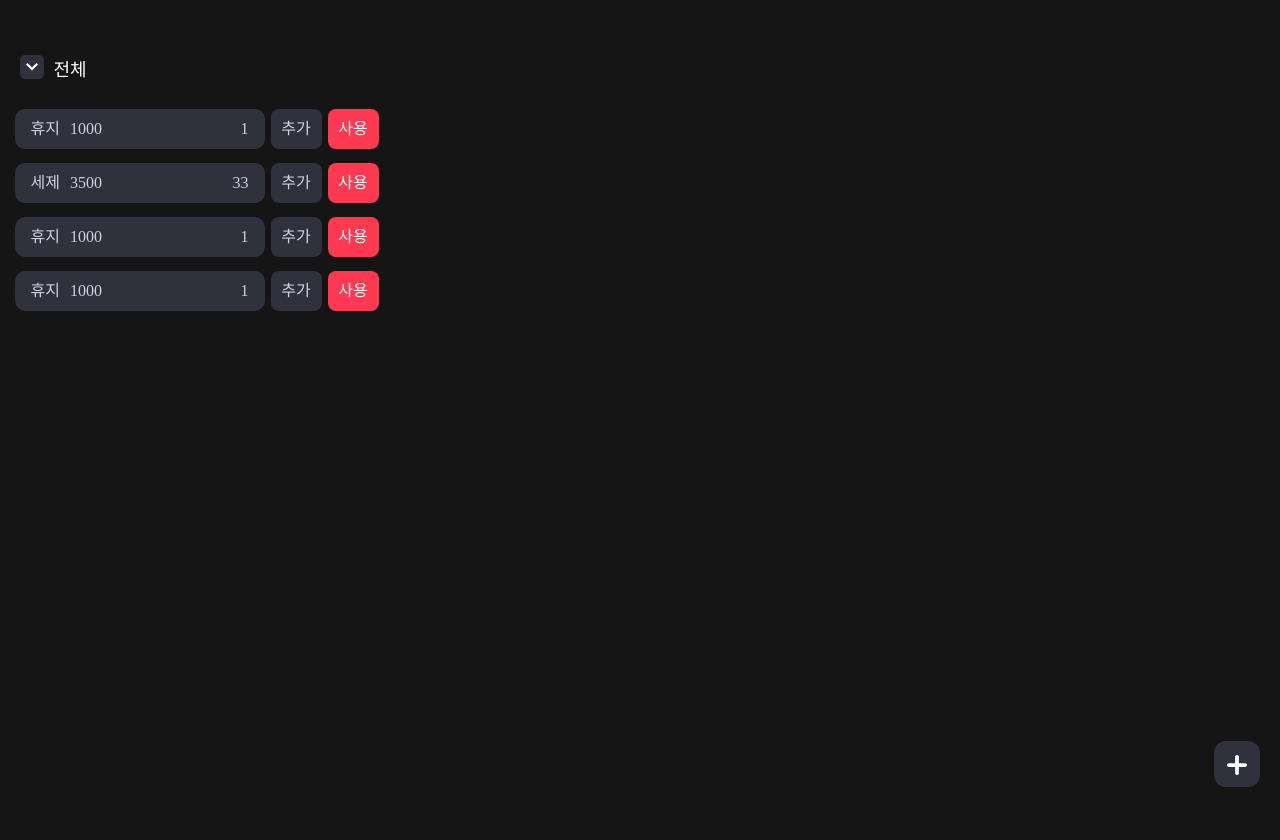
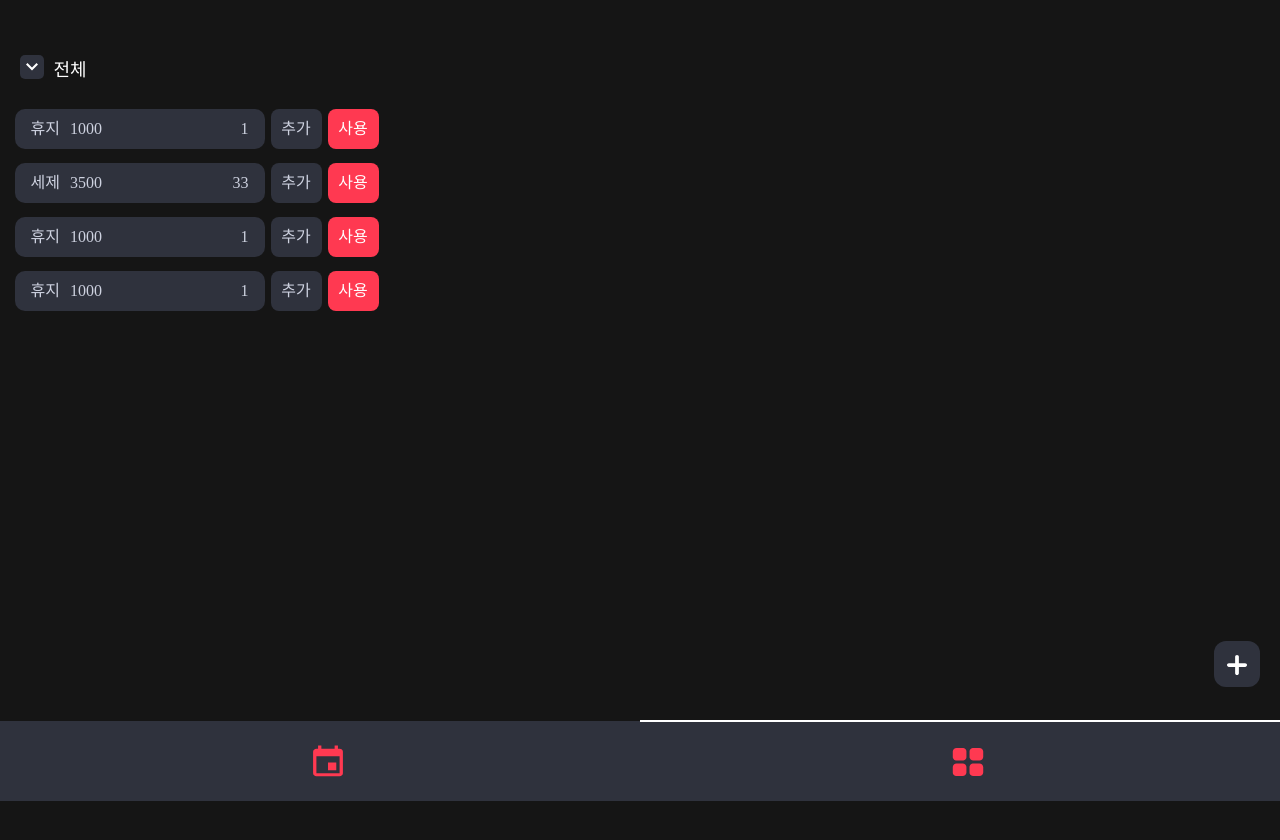
Before and after one commit to Uni-dthon/front, a React (Vite) app: page /dashboard in a window 1280 px wide. Shown: the top 840 px of the page. Built offline with nearby package versions, Linux system fonts and the light colour scheme.

Commit message:
bottomenav 완성

```diff
--- a/src/BottomNav.jsx
+++ b/src/BottomNav.jsx
@@ -1,35 +1,54 @@
 import styled from 'styled-components';
-import calendIcon from './images/calendarIcon.csv'
-import dashIcon from './images/dashboardIcon.csv'
+import calendIcon from './images/calendarIcon.svg'
+import dashIcon from './images/dashboardIcon.svg'
+import {useState} from "react";
+import {useNavigate} from "react-router-dom";
 
 const Wrapper = styled.div`
     width: 100%;
     height: 5rem;
     display: flex;
-  position: absolute;
-  bottom: 0;
+    justify-content: center;
+    position: fixed;
+    left: 0;
+    bottom: -1px;
     align-items: center;
+    background-color: var(--darkgrey-color);
 `
 
-const calendarIcon = styled.div`
-  background-image: url(${calendIcon});
-  width: 15px;
-  height: 15px;
+const Imgbox = styled.div`
+    border-top: 2px solid white;
+    width: 100%;
+    height: 100%;
+    display: flex;
+    justify-content: center;
+    align-items: center;
+    border-top: ${({isActive}) => (isActive ? "2px solid white" : "none")};
 `
 
-const dashboardIcon = styled.div`
-  background-image: url(${dashIcon});
-  width: 15px;
-  height: 15px;
-`
+const BottomNav = ({toggle}) => {
+  const navigate = useNavigate();
 
-const BottomNav = () => {
+  const goToCalendar = async () => {
+    navigate("/calendar");
+  };
+  const goToDashboard = async () => {
+    navigate("/dashboard")
+  }
+
   return (
+    <div>
+      <div style={{height: "15vh"}}/>
       <Wrapper>
-      <calendarIcon />
-      <dashboardIcon />
+        <Imgbox isActive={toggle} onClick={goToCalendar}>
+          <img src={calendIcon} alt="calendarIcon" style={{width: "2rem", height: "2rem", marginLeft: "1rem"}}/>
+        </Imgbox>
+        <Imgbox isActive={!toggle} onClick={goToDashboard}>
+          <img src={dashIcon} alt="dashboardIcon" style={{width: "2rem", height: "2rem", marginLeft: "1rem"}}/>
+        </Imgbox>
       </Wrapper>
-  );
+    </div>
+  )
 };
 
 export default BottomNav;
--- a/src/CalendarPage.jsx
+++ b/src/CalendarPage.jsx
@@ -1,4 +1,4 @@
-import { useState, useEffect } from 'react';
+import {useState, useEffect} from 'react';
 import styled from 'styled-components';
 import calendarBag from './images/calendarBag.svg';
 import previousBtn from './images/previousBtn.svg';
@@ -7,11 +7,12 @@ import dayBasic from './images/dayBasic.svg';
 import dayTomato from './images/dayTomato.svg';
 import cloud from './images/cloud.svg';
 import ExtendList from './ExtendList';
+import BottomNav from "./BottomNav.jsx";
 
 const Wrapper = styled.div`
     display: flex;
     flex-direction: column;
-  padding: 20px;
+    padding-top: 20px;
 `;
 
 const Container = styled.div`
@@ -167,17 +168,17 @@ export default function CalendarPage() {
   useEffect(() => {
     const fetchData = () => {
       const counts = [
-        { date: '2024-11-01', count: 5, list:['01일', '비누'] },
-        { date: '2024-11-02', count: 3, list:['2일', '비누'] },
-        { date: '2024-11-04', count: 7, list:['샴푸', '비누'] },
-        { date: '2024-11-08', count: 6, list:['샴푸', '비누'] },
-        { date: '2024-11-09', count: 0, list:['샴푸', '비누'] },
-        { date: '2024-11-10', count: 8, list:['샴푸', '비누'] },
-        { date: '2024-11-11', count: 3, list:['샴푸', '비누'] },
-        { date: '2024-11-12', count: 5, list:['샴푸', '비누'] },
-        { date: '2024-11-13', count: 2, list:['13일', '비누'] },
-        { date: '2024-11-29', count: 2, list:['샴푸', '비누'] },
-        { date: '2024-11-30', count: 4, list:['샴푸', '비누'] },
+        {date: '2024-11-01', count: 5, list: ['01일', '비누']},
+        {date: '2024-11-02', count: 3, list: ['2일', '비누']},
+        {date: '2024-11-04', count: 7, list: ['샴푸', '비누']},
+        {date: '2024-11-08', count: 6, list: ['샴푸', '비누']},
+        {date: '2024-11-09', count: 0, list: ['샴푸', '비누']},
+        {date: '2024-11-10', count: 8, list: ['샴푸', '비누']},
+        {date: '2024-11-11', count: 3, list: ['샴푸', '비누']},
+        {date: '2024-11-12', count: 5, list: ['샴푸', '비누']},
+        {date: '2024-11-13', count: 2, list: ['13일', '비누']},
+        {date: '2024-11-29', count: 2, list: ['샴푸', '비누']},
+        {date: '2024-11-30', count: 4, list: ['샴푸', '비누']},
       ];
       setData(counts);
     };
@@ -268,9 +269,9 @@ export default function CalendarPage() {
     <Wrapper>
       <Container>
         <ButtonContainer>
-          <PreviousBtn onClick={handlePrevMonth} />
+          <PreviousBtn onClick={handlePrevMonth}/>
           <MonthText>{year}.{month + 1}</MonthText>
-          <NextBtn onClick={handleNextMonth} />
+          <NextBtn onClick={handleNextMonth}/>
         </ButtonContainer>
         <CalendarContainer>
           <WeekLabel>
@@ -286,7 +287,7 @@ export default function CalendarPage() {
 
                 return (
                   <DateCard key={date} onClick={() => getItemList(date)}>
-                    <DayImg dayCount={dayCount} isCurrentMonth={isCurrentMonth} />
+                    <DayImg dayCount={dayCount} isCurrentMonth={isCurrentMonth}/>
                     {dayCount > 0 && (
                       <CountText isCurrentMonth={isCurrentMonth} dayCount={dayCount}>{dayCount}</CountText>
                     )}
@@ -309,7 +310,9 @@ export default function CalendarPage() {
         <ListText>예상 구매 물품</ListText>
         <ExpendDdayText>{Dday}</ExpendDdayText>
       </DateListContainer>
-      <ExtendList />
+      <ExtendList/>
+      <BottomNav toggle={true}/>
     </Wrapper>
-  );
+)
+  ;
 }
--- a/src/Dashboard.jsx
+++ b/src/Dashboard.jsx
@@ -3,6 +3,7 @@ import ItemBox from "./components/ItemBox.jsx";
 import styled from "styled-components";
 import UploadBtn from "./components/UploadBtn.jsx";
 import {useState} from "react";
+import BottomNav from "./BottomNav.jsx";
 
 const dummy = [
   {id: "0", name: "휴지", price: "1000", count: 1},
@@ -30,12 +31,14 @@ export default function Dashboard() {
       {modalVisible && <Modal/>}
       <ItemContainer>
         {dummy.map((item) => {
-          return <ItemBox key={item.id} name={item.name} price={item.price} count={item.count} setModalVisible={setModalVisible}/>
+          return <ItemBox key={item.id} name={item.name} price={item.price} count={item.count}
+                          setModalVisible={setModalVisible}/>
         })}
       </ItemContainer>
       <Upload>
         <UploadBtn handleClick={handleClick} isVisible={isVisible}/>
       </Upload>
+      <BottomNav toggle={false}/>
     </div>
   )
 }
@@ -61,6 +64,6 @@ const ItemContainer = styled.div`
 
 const Upload = styled.div`
     position: fixed;
-    bottom: 10px;
+    bottom: 110px;
     right: 20px;
 `
--- a/src/ExtendList.jsx
+++ b/src/ExtendList.jsx
@@ -16,6 +16,10 @@ export default function ExtendList() {
       <ItemList>휴지</ItemList>
       <ItemList>샴푸</ItemList>
       <ItemList>클렌징폼</ItemList>
+      <ItemList>세제</ItemList>
+      <ItemList>휴지</ItemList>
+      <ItemList>샴푸</ItemList>
+      <ItemList>클렌징폼</ItemList>
     </ItemContainer>
   )
 
```
Also changed, not shown: src/images/calendarIcon.svg (added), src/images/dashboardIcon.svg (added). Lines whose indentation alone changed are shown as unchanged.
